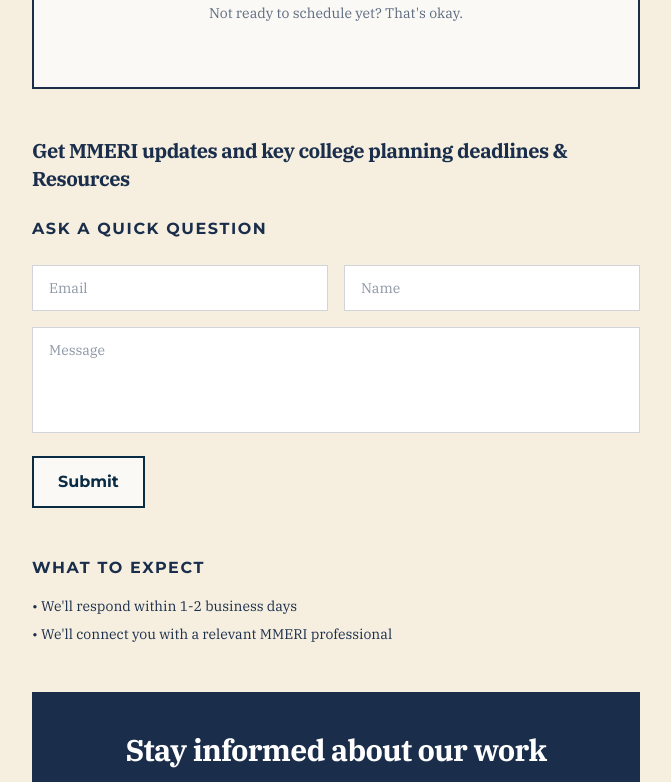
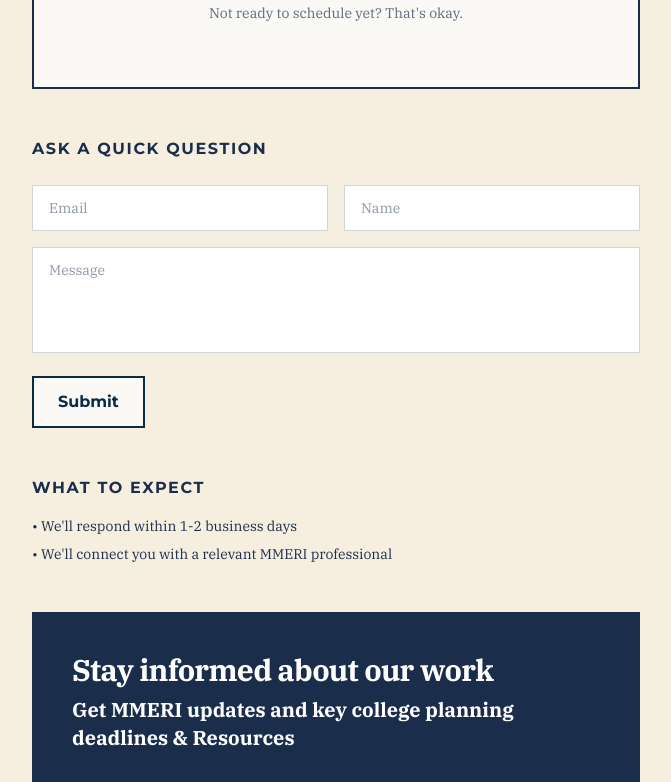
Before and after one commit to jesufemi2023/MMERI-SCHOLAR-WEBSITE-V2, a Next.js app: page /connect in a window 1280 px wide. Shown: the part 480-1262 px from the top of the page, without its empty margins (304-975 px from the left). Built offline with nearby package versions, Linux system fonts and the light colour scheme.

Commit message:
feat: move MMERI updates heading to newsletter section
Rearrange connect page to integrate MMERI updates in newsletter.

Co-authored-by: undefined <undefined+undefined@users.noreply.github.com>

```diff
--- a/app/connect/page.tsx
+++ b/app/connect/page.tsx
@@ -59,9 +59,6 @@ export default function ConnectPage() {
 
           {/* Ask a Quick Question Form */}
           <div className="mb-12">
-            <h2 className="font-serif text-lg md:text-xl font-bold text-mmeri-navy mb-6">
-              Get MMERI updates and key college planning deadlines & Resources
-            </h2>
             <h3 className="font-sans font-bold text-mmeri-navy text-base mb-6 uppercase tracking-widest">
               Ask a Quick Question
             </h3>
@@ -118,9 +115,12 @@ export default function ConnectPage() {
 
           {/* Newsletter Section */}
           <div className="bg-mmeri-navy text-white p-8 md:p-10">
-            <h2 className="font-serif font-bold text-2xl md:text-3xl mb-8 text-center">
+            <h2 className="font-serif font-bold text-2xl md:text-3xl mb-2">
               Stay informed about our work
             </h2>
+            <p className="font-serif text-lg md:text-xl font-bold text-white mb-8">
+              Get MMERI updates and key college planning deadlines & Resources
+            </p>
             {/* ConvertKit Embed Form */}
             <div
               dangerouslySetInnerHTML={{
```
